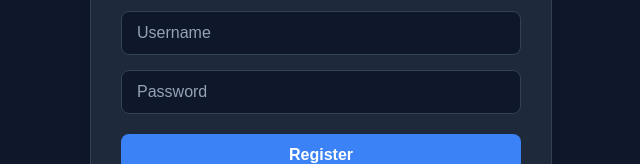
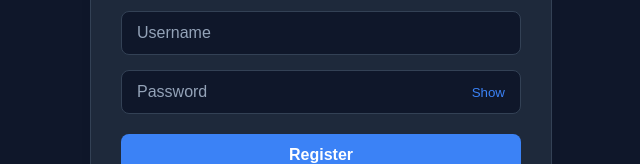
Before and after one commit to simtizen/setsync-frontend, a React (Vite) app: page / in a window 1280 px wide. Both pictures are taken after a click on the element "Register Instead". Shown: the part 168-332 px from the top of the page, without its empty margins (319-959 px from the left). Built offline with nearby package versions, Linux system fonts and the light colour scheme; no server answers.

Commit message:
add view password

```diff
--- a/src/Register/Register.css
+++ b/src/Register/Register.css
@@ -76,3 +76,25 @@
     color: var(--accent);
     text-decoration: underline;
 }
+
+.password-wrapper {
+    position: relative;
+    width: 100%;
+}
+
+.password-wrapper .register-input {
+    width: 100%;
+    box-sizing: border-box;
+    padding-right: 65px;
+}
+
+.show-password-btn {
+    position: absolute;
+    right: 10px;
+    top: 50%;
+    transform: translateY(-50%);
+    border: none;
+    background: transparent;
+    cursor: pointer;
+    color: var(--accent);
+}
--- a/src/Register/Register.jsx
+++ b/src/Register/Register.jsx
@@ -5,6 +5,7 @@ const Register = ({ registerUser, onRouteChange }) => {
     const [usrname, setUsrname] = useState('');
     const [password, setPassword] = useState('');
     const [isRegistering, setIsRegistering] = useState(false);
+    const [showPassword, setShowPassword] = useState(false);
 
     const onSubmit = async (e) => {
         e.preventDefault();
@@ -15,7 +16,7 @@ const Register = ({ registerUser, onRouteChange }) => {
 
         try {
             await registerUser(usrname, password);
-        } catch (error) {
+        } finally {
             setIsRegistering(false);
         }
     };
@@ -32,13 +33,25 @@ const Register = ({ registerUser, onRouteChange }) => {
                     onChange={(e) => setUsrname(e.target.value)}
                     className="register-input"
                 />
+
+                <div className="password-wrapper">
                     <input
-                    type="password"
+                        type={showPassword ? "text" : "password"}
                         placeholder="Password"
                         value={password}
                         onChange={(e) => setPassword(e.target.value)}
                         className="register-input"
                     />
+
+                    <button
+                        type="button"
+                        onClick={() => setShowPassword(!showPassword)}
+                        className="show-password-btn"
+                    >
+                        {showPassword ? "Hide" : "Show"}
+                    </button>
+                </div>
+
                 <button
                     type="submit"
                     className="register-btn"
--- a/src/Signin/Signin.css
+++ b/src/Signin/Signin.css
@@ -85,3 +85,25 @@
     color: var(--accent);
     text-decoration: underline;
 }
+
+.password-wrapper {
+    position: relative;
+    width: 100%;
+}
+
+.password-wrapper .register-input {
+    width: 100%;
+    box-sizing: border-box;
+    padding-right: 65px;
+}
+
+.show-password-btn {
+    position: absolute;
+    right: 10px;
+    top: 50%;
+    transform: translateY(-50%);
+    border: none;
+    background: transparent;
+    cursor: pointer;
+    color: var(--accent);
+}
--- a/src/Signin/Signin.jsx
+++ b/src/Signin/Signin.jsx
@@ -5,6 +5,7 @@ const Signin = ({ signinUser, onRouteChange }) => {
     const [usrname, setUsrname] = useState('');
     const [password, setPassword] = useState('');
     const [isLoggingIn, setIsLoggingIn] = useState(false);
+    const [showPassword, setShowPassword] = useState(false);
 
     const onSubmit = async (e) => {
         e.preventDefault();
@@ -15,7 +16,7 @@ const Signin = ({ signinUser, onRouteChange }) => {
 
         try {
             await signinUser(usrname, password);
-        } catch (error) {
+        } finally {
             setIsLoggingIn(false);
         }
     };
@@ -32,13 +33,24 @@ const Signin = ({ signinUser, onRouteChange }) => {
                     onChange={e => setUsrname(e.target.value)}
                     className="signin-input"
                 />
-                <input
-                    type="password"
-                    placeholder="Password"
-                    value={password}
-                    onChange={e => setPassword(e.target.value)}
-                    className="signin-input"
-                />
+
+                <div className="password-wrapper">
+                    <input
+                        type={showPassword ? "text" : "password"}
+                        placeholder="Password"
+                        value={password}
+                        onChange={(e) => setPassword(e.target.value)}
+                        className="signin-input"
+                    />
+
+                    <button
+                        type="button"
+                        onClick={() => setShowPassword(!showPassword)}
+                        className="show-password-btn"
+                    >
+                        {showPassword ? "Hide" : "Show"}
+                    </button>
+                </div>
 
                 <button
                     type="submit"
```
Lines whose indentation alone changed are shown as unchanged.
